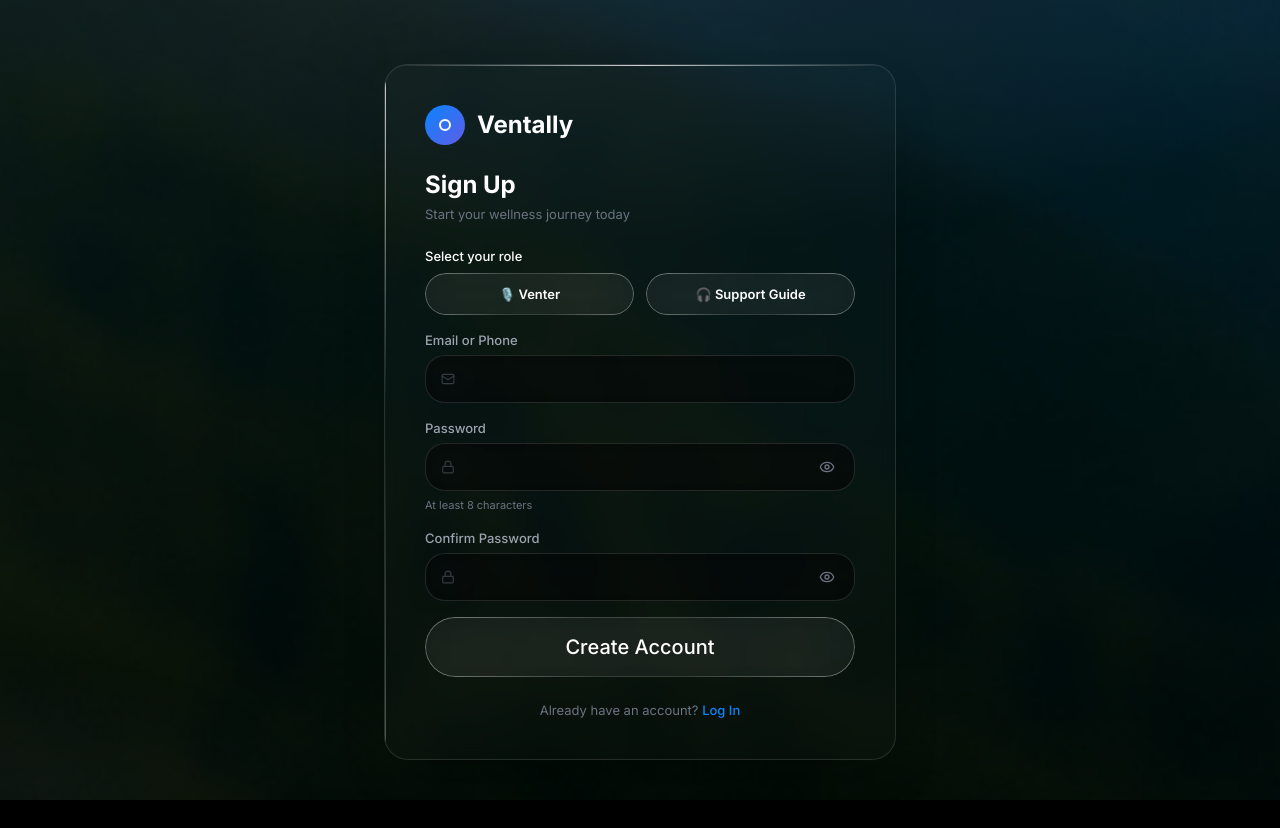
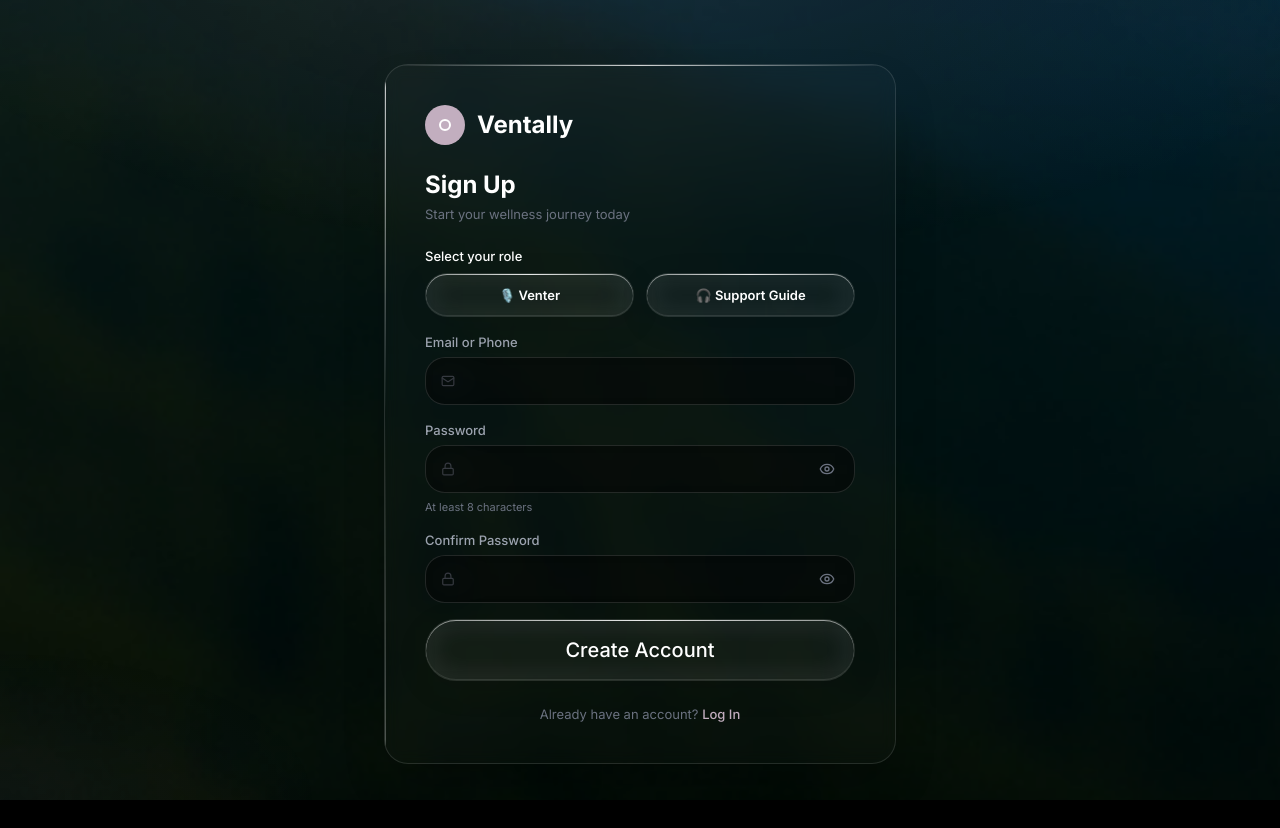
Before and after one commit to SaifAliHashmi047/ventally-web, a React (Vite) app: page /signup in a window 1280 px wide. Built offline with nearby package versions, Linux system fonts and the light colour scheme; no server answers.

Commit message:
btn glass effect

```diff
--- a/src/components/ui/Button.tsx
+++ b/src/components/ui/Button.tsx
@@ -11,7 +11,7 @@ interface ButtonProps extends React.ButtonHTMLAttributes<HTMLButtonElement> {
    * danger       — red tint
    * ghost        — no background
    */
-  variant?: 'primary' | 'glass' | 'glass-bordered' | 'accent' | 'danger' | 'ghost';
+  variant?: 'primary' | 'glass' | 'glass-bordered' | 'secondary' | 'accent' | 'danger' | 'ghost';
   size?: 'sm' | 'md' | 'lg';
   fullWidth?: boolean;
   loading?: boolean;
@@ -33,12 +33,13 @@ export const Button: React.FC<ButtonProps> = ({
   ...props
 }) => {
   const variantMap: Record<string, string> = {
-    primary:        'btn-primary',
-    glass:          'btn-glass',
+    primary:          'btn-primary',
+    glass:            'btn-glass',
     'glass-bordered': 'btn-glass-bordered',
-    accent:         'btn-accent',
-    danger:         'btn-danger',
-    ghost:          'hover:bg-white/5 text-gray-400 hover:text-white',
+    secondary:        'btn-secondary',
+    accent:           'btn-accent',
+    danger:           'btn-danger',
+    ghost:            'hover:bg-white/5 text-gray-400 hover:text-white',
   };
 
   const sizeMap = {
--- a/src/index.css
+++ b/src/index.css
@@ -8,9 +8,9 @@
    ============================================= */
 :root {
   /* Brand */
-  --primary: #0A84FF;
-  --primary-hover: #0066CC;
-  --secondary: #5E5CE6;
+  --primary: #C2AEBF;
+  --primary-hover: #A898A5;
+  --secondary: #C2AEBF;
   --accent: #C2AEBF;
   --accent-deep: #204845;
 
@@ -265,98 +265,194 @@ body {
   .btn-md { @apply px-6 py-3 text-base rounded-2xl; }
   .btn-lg { @apply px-8 py-4 text-lg rounded-2xl; }
 
-  /* ── Primary Button & Glass Button (Both use sleek dark glass aesthetic) ── */
+  /* Secondary — glass bg + plain solid border, no shimmer pseudo-elements */
+  .btn-secondary {
+    background: rgba(255, 255, 255, 0.02);
+    color: white;
+    border-radius: 999px;
+    backdrop-filter: blur(8px);
+    -webkit-backdrop-filter: blur(8px);
+    border: 1px solid rgba(255, 255, 255, 0.12) !important;
+    transition: background var(--transition-normal), border-color var(--transition-normal), transform var(--transition-fast);
+  }
+
+  .btn-secondary:hover {
+    background: rgba(255, 255, 255, 0.05);
+    border-color: rgba(255, 255, 255, 0.20) !important;
+    transform: translateY(-1px);
+  }
+
+  .btn-secondary:active {
+    transform: translateY(0);
+    background: rgba(255, 255, 255, 0.02);
+  }
+
+  /*
+   * VARIANT 1 — Filled glass (primary / glass)
+   * Same look as GlassCard: bg + blur + box-shadow inner glow + top/left shimmer lines
+   */
   .btn-primary, .btn-glass {
     position: relative;
-    background: rgba(255, 255, 255, 0.05);
+    overflow: hidden;
+    background: rgba(255, 255, 255, 0.02);
     color: white;
-    border-radius: 999px; /* pill shape */
-    backdrop-filter: blur(20px);
-    -webkit-backdrop-filter: blur(20px);
-    border: none !important;
-    overflow: hidden;
-    /* Hairline top border and slight bottom inset for 3D effect */
+    border-radius: 999px;
+    backdrop-filter: blur(8px);
+    -webkit-backdrop-filter: blur(8px);
+    border: 1px solid rgba(255, 255, 255, 0.10) !important;
     box-shadow:
-      inset 0 1px 0 rgba(255,255,255,0.12),
-      inset 0 -1px 0 rgba(255,255,255,0.08);
+      0 8px 32px rgba(0, 0, 0, 0.1),
+      inset 0 1px 0 rgba(255, 255, 255, 0.5),
+      inset 0 -1px 0 rgba(255, 255, 255, 0.1),
+      inset 0 0 20px 10px rgba(255, 255, 255, 0.06);
     transition: background var(--transition-normal), transform var(--transition-fast);
   }
 
-  /* Left-to-right gradient edge highlights via pseudo-elements */
+  /* Top shimmer line */
   .btn-primary::before, .btn-glass::before {
     content: '';
     position: absolute;
-    inset: 0;
-    border-radius: 999px;
-    padding: 1px;
-    background: linear-gradient(
-      to right,
-      rgba(255,255,255,0.35) 0%,
-      rgba(255,255,255,0.06) 40%,
-      rgba(255,255,255,0.06) 60%,
-      rgba(255,255,255,0.35) 100%
-    );
-    -webkit-mask:
-      linear-gradient(#fff 0 0) content-box,
-      linear-gradient(#fff 0 0);
-    -webkit-mask-composite: xor;
-    mask-composite: exclude;
+    top: 0;
+    left: 0;
+    right: 0;
+    height: 1px;
+    background: linear-gradient(90deg, transparent, rgba(255, 255, 255, 0.8), transparent);
+    pointer-events: none;
+  }
+
+  /* Left shimmer line */
+  .btn-primary::after, .btn-glass::after {
+    content: '';
+    position: absolute;
+    top: 0;
+    left: 0;
+    width: 1px;
+    height: 100%;
+    background: linear-gradient(180deg, rgba(255, 255, 255, 0.8), transparent, rgba(255, 255, 255, 0.3));
     pointer-events: none;
   }
 
   .btn-primary:hover, .btn-glass:hover {
-    background: rgba(255, 255, 255, 0.09);
+    background: rgba(255, 255, 255, 0.05);
     transform: translateY(-1px);
   }
 
   .btn-primary:active, .btn-glass:active {
     transform: translateY(0);
-    background: rgba(255, 255, 255, 0.06);
+    background: rgba(255, 255, 255, 0.02);
   }
 
-  /* Bordered Glass — native "borderedGlassButton" prop (solid border, no gradient) */
+  /*
+   * VARIANT 2 — Bordered only (ghost / glass-bordered)
+   * Fully transparent bg, only the shimmer border is visible
+   */
   .btn-glass-bordered {
     position: relative;
-    background: rgba(255, 255, 255, 0.05);
+    overflow: hidden;
+    background: transparent;
     color: white;
     border-radius: 999px;
-    backdrop-filter: blur(20px);
-    -webkit-backdrop-filter: blur(20px);
-    border: 1px solid rgba(255, 255, 255, 0.22) !important;
-    box-shadow: inset 0 1px 0 rgba(255,255,255,0.1);
+    backdrop-filter: blur(8px);
+    -webkit-backdrop-filter: blur(8px);
+    border: 1px solid rgba(255, 255, 255, 0.10) !important;
+    box-shadow:
+      inset 0 1px 0 rgba(255, 255, 255, 0.4),
+      inset 0 -1px 0 rgba(255, 255, 255, 0.06);
     transition: background var(--transition-normal), transform var(--transition-fast);
   }
 
+  .btn-glass-bordered::before {
+    content: '';
+    position: absolute;
+    top: 0;
+    left: 0;
+    right: 0;
+    height: 1px;
+    background: linear-gradient(90deg, transparent, rgba(255, 255, 255, 0.8), transparent);
+    pointer-events: none;
+  }
+
+  .btn-glass-bordered::after {
+    content: '';
+    position: absolute;
+    top: 0;
+    left: 0;
+    width: 1px;
+    height: 100%;
+    background: linear-gradient(180deg, rgba(255, 255, 255, 0.8), transparent, rgba(255, 255, 255, 0.3));
+    pointer-events: none;
+  }
+
   .btn-glass-bordered:hover {
-    background: rgba(255, 255, 255, 0.09);
-    border-color: rgba(255, 255, 255, 0.32) !important;
+    background: rgba(255, 255, 255, 0.04);
     transform: translateY(-1px);
   }
 
   .btn-glass-bordered:active {
     transform: translateY(0);
+    background: transparent;
   }
 
+  /* Accent — filled glass tinted */
   .btn-accent {
-    background: rgba(194, 174, 191, 0.15);
+    position: relative;
+    overflow: hidden;
+    background: rgba(255, 255, 255, 0.02);
     color: var(--accent);
-    border: 1px solid rgba(194, 174, 191, 0.3) !important;
+    border: 1px solid rgba(194, 174, 191, 0.15) !important;
+    border-radius: 999px;
+    backdrop-filter: blur(8px);
+    -webkit-backdrop-filter: blur(8px);
+    box-shadow:
+      0 8px 32px rgba(0, 0, 0, 0.1),
+      inset 0 1px 0 rgba(255, 255, 255, 0.4),
+      inset 0 0 20px 10px rgba(255, 255, 255, 0.04);
+    transition: background var(--transition-normal), transform var(--transition-fast);
+  }
+
+  .btn-accent::before {
+    content: '';
+    position: absolute;
+    top: 0; left: 0; right: 0;
+    height: 1px;
+    background: linear-gradient(90deg, transparent, rgba(255, 255, 255, 0.7), transparent);
+    pointer-events: none;
+  }
+
+  .btn-accent::after {
+    content: '';
+    position: absolute;
+    top: 0; left: 0;
+    width: 1px; height: 100%;
+    background: linear-gradient(180deg, rgba(255, 255, 255, 0.7), transparent, rgba(255, 255, 255, 0.25));
+    pointer-events: none;
   }
 
   .btn-accent:hover {
-    background: rgba(194, 174, 191, 0.25);
+    background: rgba(255, 255, 255, 0.05);
     transform: translateY(-1px);
   }
 
+  /* Danger — same as secondary, no red tint */
   .btn-danger {
-    background: rgba(255, 69, 58, 0.12);
-    color: var(--error);
-    border: 1px solid rgba(255, 69, 58, 0.25) !important;
+    background: rgba(255, 255, 255, 0.02);
+    color: white;
+    border-radius: 999px;
+    backdrop-filter: blur(8px);
+    -webkit-backdrop-filter: blur(8px);
+    border: 1px solid rgba(255, 255, 255, 0.12) !important;
+    transition: background var(--transition-normal), border-color var(--transition-normal), transform var(--transition-fast);
   }
 
   .btn-danger:hover {
-    background: rgba(255, 69, 58, 0.2);
+    background: rgba(255, 255, 255, 0.05);
+    border-color: rgba(255, 255, 255, 0.20) !important;
     transform: translateY(-1px);
+  }
+
+  .btn-danger:active {
+    transform: translateY(0);
+    background: rgba(255, 255, 255, 0.02);
   }
 
   /* =============================================
--- a/src/pages/Admin/AdminUserDetail.tsx
+++ b/src/pages/Admin/AdminUserDetail.tsx
@@ -184,7 +184,7 @@ export const AdminUserDetail = () => {
         {/* Actions */}
         <div className="flex flex-col gap-3 pt-6">
           <Button
-            variant={user.status === 'suspended' ? 'success' : 'error'}
+            variant="secondary"
             fullWidth
             onClick={handleToggleSuspend}
             loading={suspending}
--- a/tailwind.config.js
+++ b/tailwind.config.js
@@ -9,9 +9,9 @@ export default {
     extend: {
       colors: {
         // Brand Colors (from RN theme)
-        primary: '#0A84FF',
-        'primary-hover': '#0066CC',
-        secondary: '#5E5CE6',
+        primary: '#C2AEBF',
+        'primary-hover': '#A898A5',
+        secondary: '#C2AEBF',
         accent: '#C2AEBF',      // magenda
         'accent-deep': '#204845', // green
 
@@ -44,7 +44,7 @@ export default {
         success: '#32D74B',
         error: '#FF453A',
         warning: '#FFD60A',
-        info: '#0A84FF',
+        info: '#C2AEBF',
         red: '#FF5757',
 
         // Mood Colors
```
